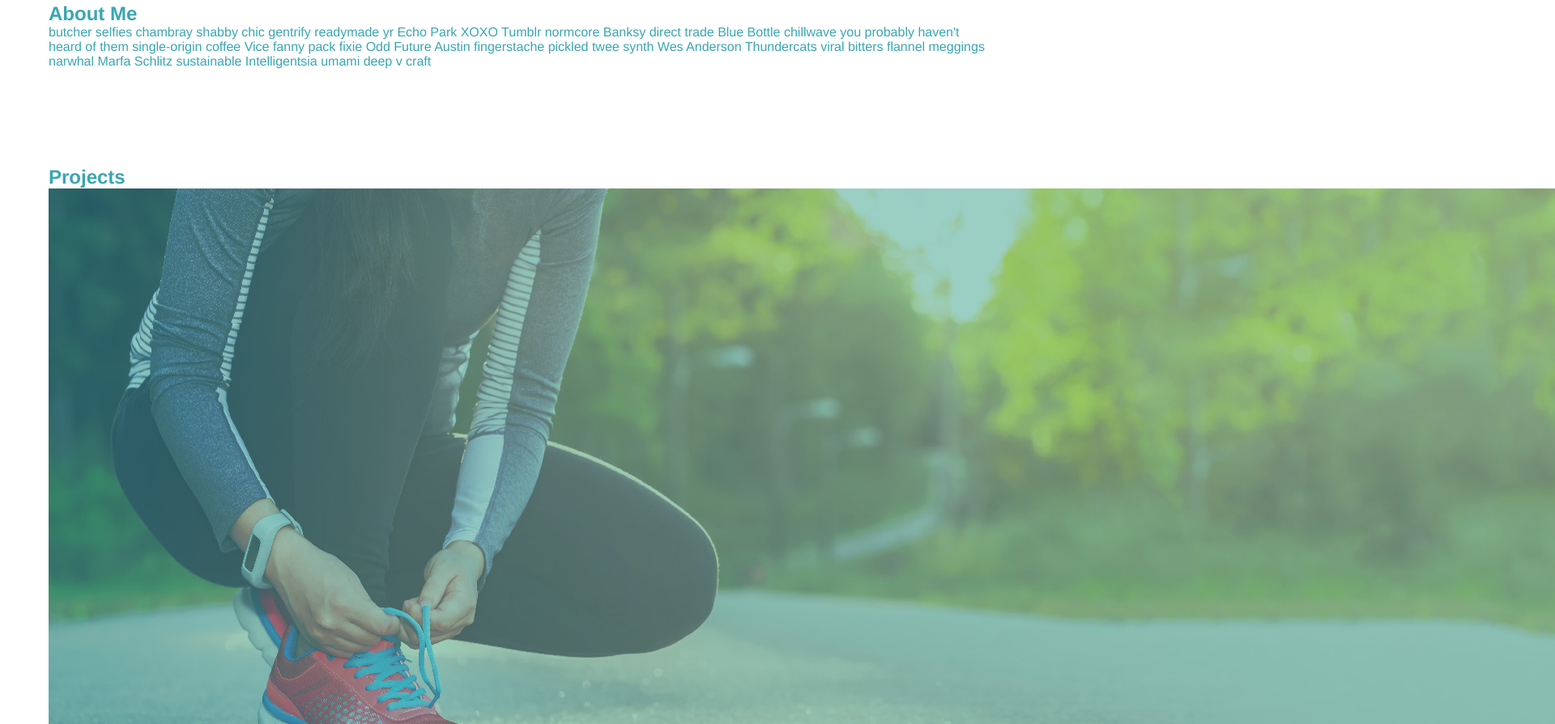
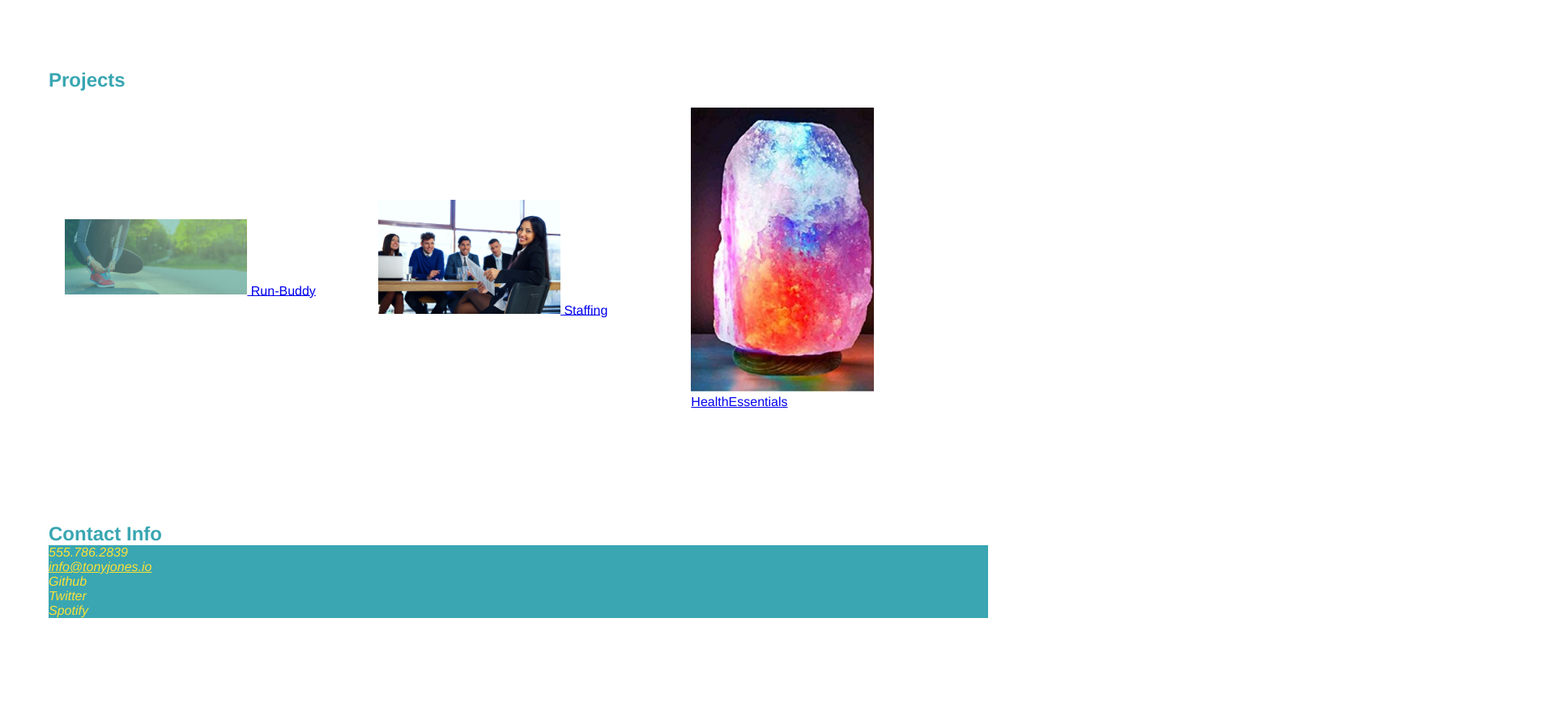
Before and after one commit to algotoday/website-portfolio, a plain HTML site: page index.html in a window 1280 px wide. Shown: the part 725-1620 px from the top of the page at 81% size, 1920 px wide, since content can reach past the window. After the commit the page ends 1549 px from the top, so only its background shows below. Drawn offline with Linux system fonts and the light colour scheme.

Commit message:
added flex box columns

```diff
--- a/assets/css/style.css
+++ b/assets/css/style.css
@@ -61,6 +61,35 @@
     justify-content: space-between;
     flex-wrap: wrap;
   }
+  .project {
+    width: 100%;
+    margin: 0 auto;
+    display: flex;
+    flex-direction: column;
+    flex-wrap: wrap;
+    justify-content: space-around;
+  }
+  .project {
+    margin: 20px;
+    flex: 1;
+  }
+  .project img {
+    width: 65%;
+    flex-direction: column;
+  }
+  .contact-info {
+    display: flex;
+    flex-wrap: wrap;
+    justify-content: space-between;
+    color: var(--primary-color);
+    background: var(--tertiary-color);
+  }
+
+  .contact-info a {
+    color: var(--primary-color);
+  }
+
+
   @media screen and (max-width: 980px) {
     header {
       padding-bottom: 0;
@@ -103,7 +132,7 @@
     header {
       padding-bottom: 0;
       justify-content: center;
-      position: relative
+      position: relative;
     }
 
     header h1 {
@@ -141,7 +170,7 @@
     header {
       padding-bottom: 0;
       justify-content: center;
-      position: relative
+      position: relative;
     }
 
     header h1 {
--- a/index.html
+++ b/index.html
@@ -27,9 +27,10 @@
         </ul>
       </nav>
     </header>
-    <section>
-        <img src="./assets/images/avatar-male.jpeg" alt="My cat all over the keyboard">
-    </section>
+     <!--This is the Hero image-->
+        <img src="./assets/images/avatar-male.jpeg" alt="My cat all over the keyboard". class="hero">
+     <!--This is the main content of the page-->
+    <main class="content">
      <!-- "about-me" section -->
      <section id="about-me" class="intro">
         <div class="flex-row">
@@ -47,42 +48,46 @@
         </div>
       </section>
       <!-- "projects" section -->
-      <section id="projects">
+      <section id="my-projects">
         <div class="flex-row">
           <h2 class="section-title secondary-border">Projects</h2>
         </div>
         <div class="projects">
-            <article class="3 images">
+          <div class="flex-row">
+            <article class="project" style="display:flex;">
               <a href="https://algotoday.github.io/run-buddy/">
               <img src="assets/images/hero-bg.jpeg" alt="to the left">
-              Run-Buddy</a>
+          Run-Buddy </a>
             </article>
 
-            <article class="3 images">
+            <article class="project">
               <a href="https://www.accenture.com/us-en">
               <img src="assets/images/business-woman-sitting-at-interview-in-office-SBI-300858757-1200x756.webp" alt="to the left">
              Staffing </a>
             </article>
 
-            <article class="3 images">
+            <article class="project">
               <a href="https://www.saltremedy.net/10-reasons-to-have-a-himalayan-salt-lamp-in-every-room-of-your-home/">
               <img src="assets/images/Salt-Lamp.jpg" alt="to the left">
              HealthEssentials </a>
             </article>
           </div>
+        </div>
         </section>
-        <section id="contact-info" class="">
+        <!-- "reach out" section -->
+        <section id="contact-info" class="Contact">
             <div class="flex-row">
-              <h2 class="section-title primary-border">Contact Info</h2>
+              <h2 class="section-title secondary-border">Contact Info</h2>
             </div>
-            <div class="flex-row">
-              <p>
-                butcher selfies chambray shabby chic gentrify readymade yr Echo Park
-                XOXO Tumblr normcore Banksy direct trade Blue Bottle chillwave you
-                probably haven't heard of them single-origin coffee Vice fanny pack
-                fixie Odd Future Austin fingerstache pickled twee synth Wes Anderson
-                Thundercats viral bitters flannel meggings narwhal Marfa Schlitz
-                sustainable Intelligentsia umami deep v craft
-              </p>
+            <div class="contact-info">
+              <div>
+                <address>
+                  555.786.2839 <br />
+                <a href="mailto:info@tonyjones.io">info@tonyjones.io</a> <br/>
+                  Github <br />
+                  Twitter <br />
+                  Spotify <br />
+                </address>
             </div>
           </section>
+          </main>
```
